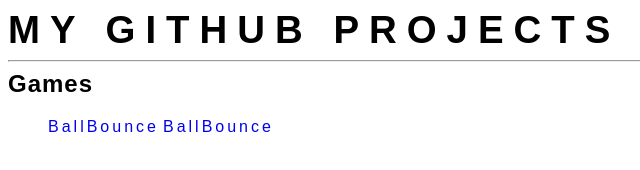
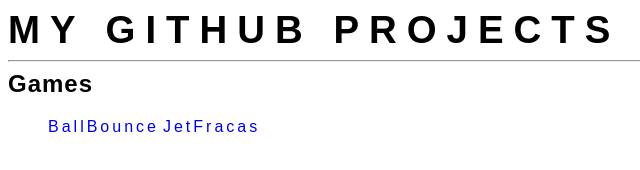
Before and after one commit to elishaking/elishaking.github.io, a plain HTML site: page index.html in a window 1280 px wide. Shown: the full height of the page, 0-640 px from the left. Drawn offline with Linux system fonts and the light colour scheme.

Commit message:
Update index.html

```diff
--- a/index.html
+++ b/index.html
@@ -35,7 +35,7 @@
             <h2>Games</h2>
             <ul>
                 <l1><a href="https://elishaking.github.io/ballbounce/">BallBounce</a></l1>
-                <l1><a href="https://elishaking.github.io/jetfracas/">BallBounce</a></l1>
+                <l1><a href="https://elishaking.github.io/jetfracas/">JetFracas</a></l1>
             </ul>
         </div>
 
```
